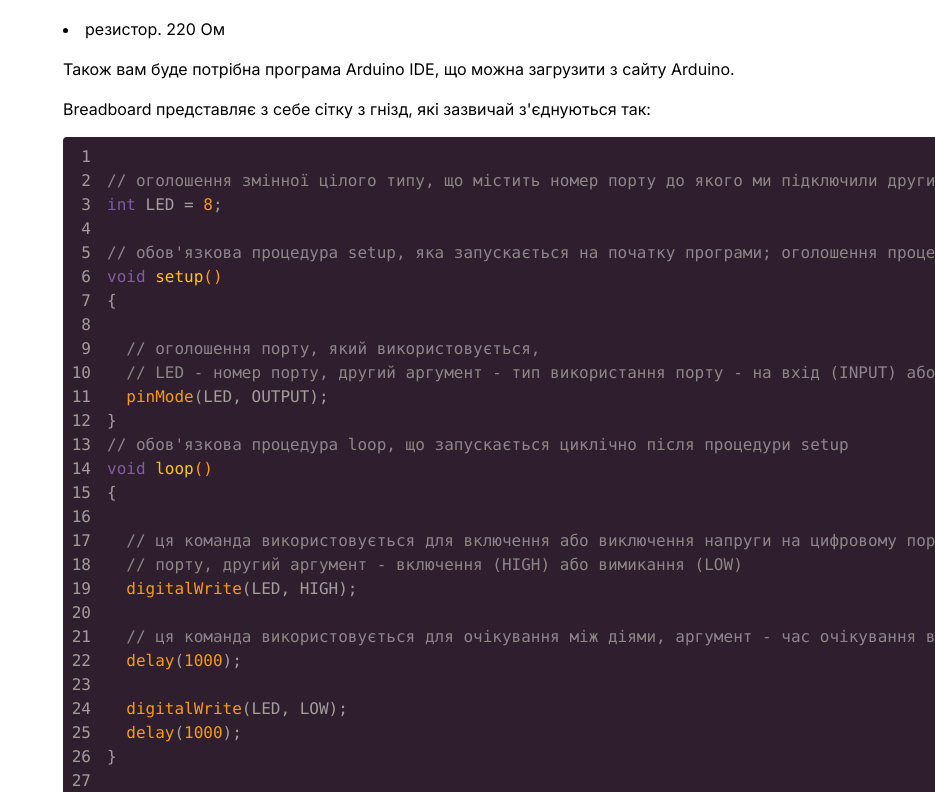
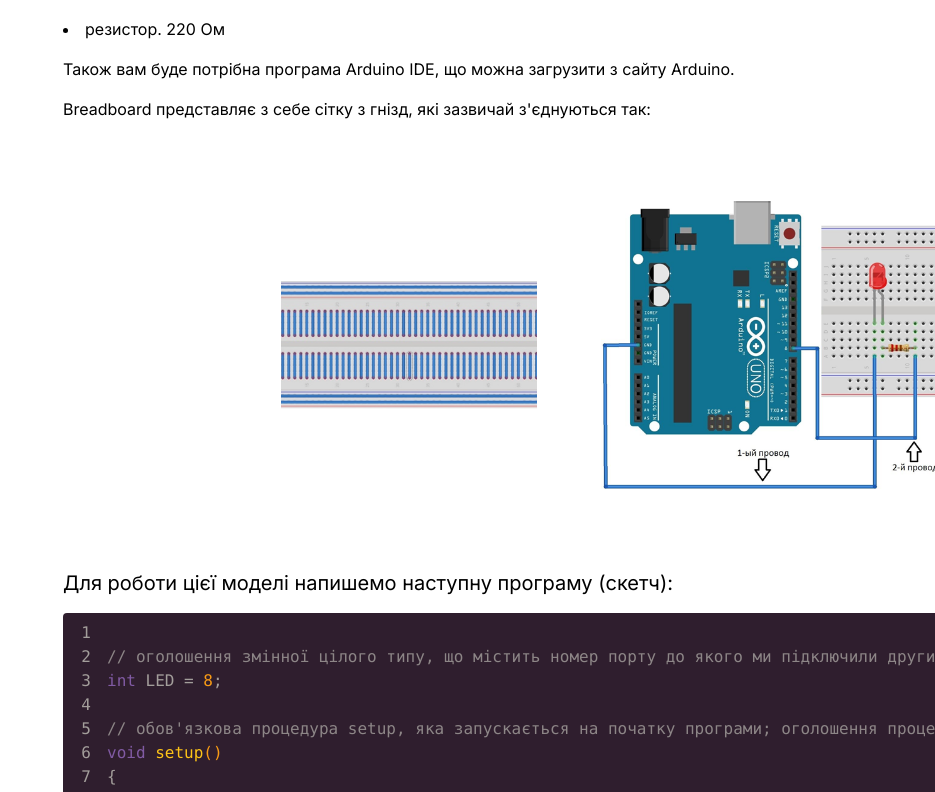
Before and after one commit to VasukPasuk/computer-practice, a Next.js app: page /arduino-programming/lab1 in a window 1280 px wide. Shown: the part 376-1168 px from the top of the page, without its empty margins (345-1280 px from the left). Built offline with nearby package versions, Linux system fonts and the light colour scheme.

Commit message:
add: init

```diff
--- a/app/arduino-programming/lab1/page.tsx
+++ b/app/arduino-programming/lab1/page.tsx
@@ -47,27 +47,27 @@ void loop()
       <li>резистор. 220 Ом</li>
       <p>Також вам буде потрібна програма Arduino IDE, що можна загрузити з сайту Arduino.</p>
       <p>Breadboard представляє з себе сітку з гнізд, які зазвичай з&#39;єднуються так:</p>
-      {/*<div className="flex lg:flex-row lg:gap-x-16 flex-col gap-y-16 items-center justify-center my-16">*/}
-      {/*  <div className="relative w-64 h-32">*/}
-      {/*    <Image*/}
-      {/*      src={"/lab1-i-1.png"}*/}
-      {/*      alt={"Картинка до лабораторної роботи №1"}*/}
-      {/*      fill*/}
-      {/*      className="object-cover"*/}
-      {/*    />*/}
-      {/*  </div>*/}
-      {/*  <div className="relative w-96 h-72">*/}
-      {/*    <Image*/}
-      {/*      src={"/lab1-i-2.png"}*/}
-      {/*      alt={"Картинка до лабораторної роботи №1"}*/}
-      {/*      fill*/}
-      {/*      className="object-cover"*/}
-      {/*    />*/}
-      {/*  </div>*/}
-      {/*</div>*/}
-      {/*<p className="text-xl">*/}
-      {/*  Для роботи цієї моделі напишемо наступну програму (скетч):*/}
-      {/*</p>*/}
+      <div className="flex lg:flex-row lg:gap-x-16 flex-col gap-y-16 items-center justify-center my-16">
+        <div className="relative w-64 h-32">
+          <Image
+            src={"/lab1-i-1.png"}
+            alt={"Картинка до лабораторної роботи №1"}
+            fill
+            className="object-cover"
+          />
+        </div>
+        <div className="relative w-96 h-72">
+          <Image
+            src={"/lab1-i-2.png"}
+            alt={"Картинка до лабораторної роботи №1"}
+            fill
+            className="object-cover"
+          />
+        </div>
+      </div>
+      <p className="text-xl">
+        Для роботи цієї моделі напишемо наступну програму (скетч):
+      </p>
       <div className="relative">
         <SyntaxHighlighter
           language="cpp"
```
